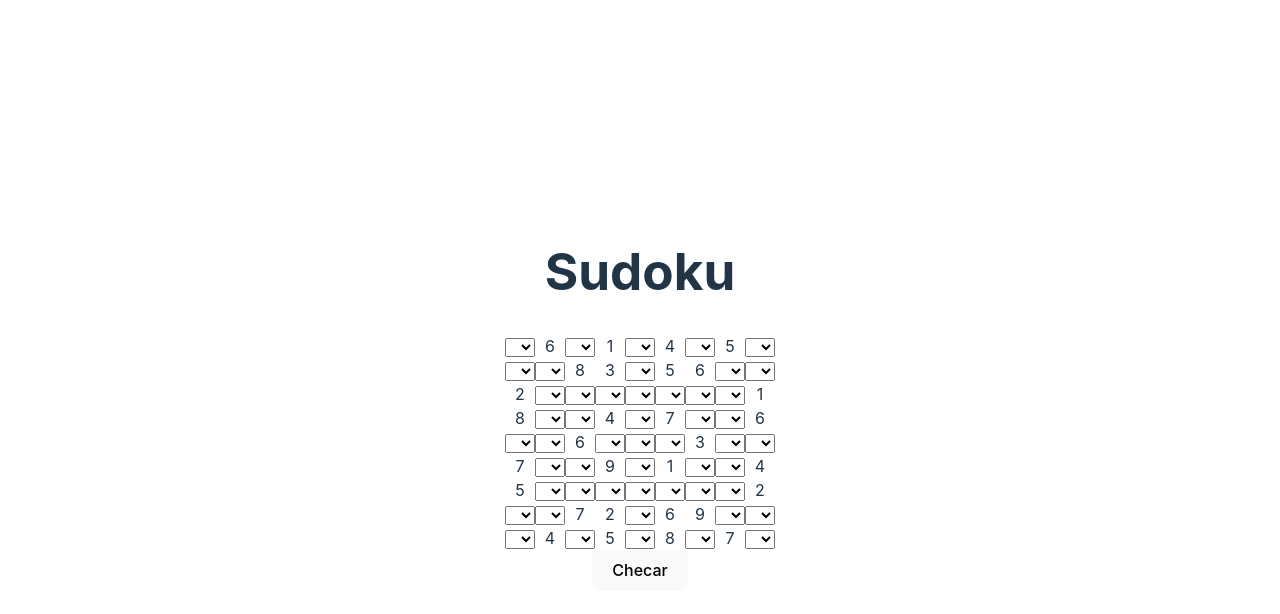
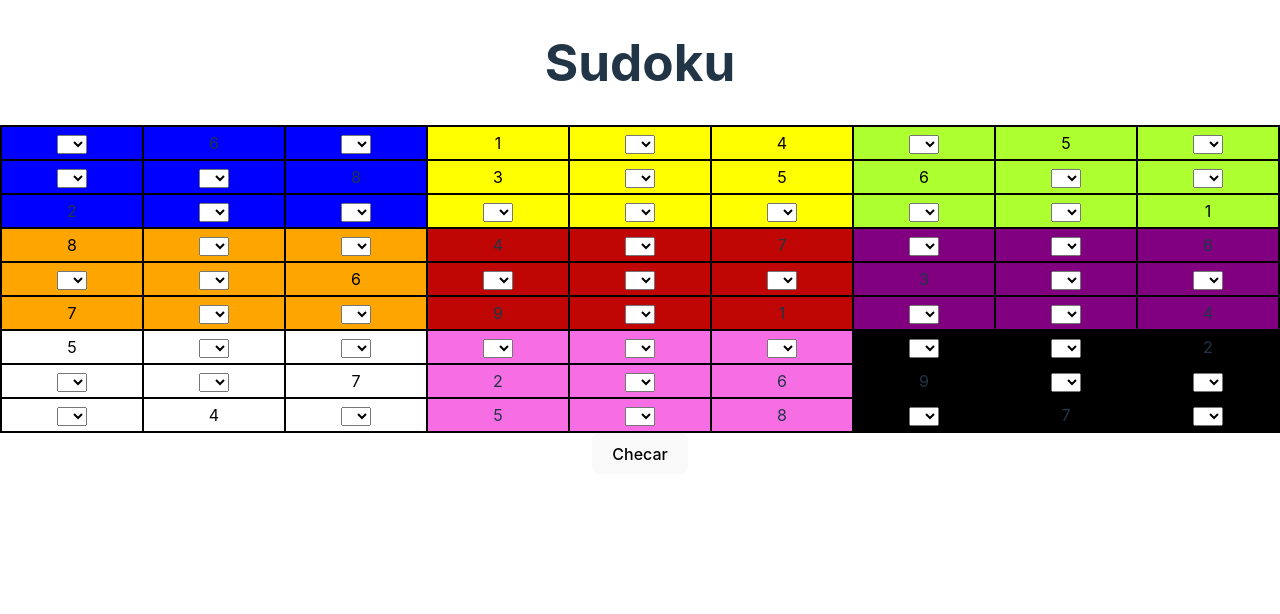
Before and after one commit to corrumptus/sudoku, a React app in the folder client/: page / in a window 1280 px wide. Shown: the top 614 px of the page. Built offline with nearby package versions, Linux system fonts and the light colour scheme; the HTML template or start-up script is replaced by a standard one.

Commit message:
removing the default vite styles and adding some styles to the page

```diff
--- a/client/src/App.css
+++ b/client/src/App.css
@@ -1,47 +1,95 @@
 #root {
-  max-width: 1280px;
-  margin: 0 auto;
-  padding: 2rem;
+  width: 100%;
+  height: 100vh;
   text-align: center;
 }
 
-.logo {
-  height: 6em;
-  padding: 1.5em;
-  will-change: filter;
-  transition: filter 300ms;
-}
-.logo:hover {
-  filter: drop-shadow(0 0 2em #646cffaa);
-}
-.logo.react:hover {
-  filter: drop-shadow(0 0 2em #61dafbaa);
+.app {
+  height: 100%;
+  display: flex;
+  flex-direction: column;
+  align-items: center;
+  justify-content: center;
 }
 
-@keyframes logo-spin {
-  from {
-    transform: rotate(0deg);
-  }
-  to {
-    transform: rotate(360deg);
-  }
-}
-
-@media (prefers-reduced-motion: no-preference) {
-  a:nth-of-type(2) .logo {
-    animation: logo-spin infinite 20s linear;
-  }
-}
-
-.card {
-  padding: 2em;
-}
-
-.read-the-docs {
-  color: #888;
+.sudoku_rapper {
+  display: flex;
+  flex-direction: column;
+  align-items: center;
+  gap: 10px;
 }
 
 .sudoku {
   display: grid;
   grid-template-areas: '_ _ _ _ _ _ _ _ _';
+  border: 1px solid black;
 }
+
+.sudoku_cell {
+  border: 1px solid black;
+  padding: 4px 2px;
+  outline: none;
+}
+
+.sudoku_select {
+  background-color: rgb(214, 214, 214);
+  color: black;
+}
+
+.sudoku_cell:nth-child(1), .sudoku_cell:nth-child(2), .sudoku_cell:nth-child(3),
+.sudoku_cell:nth-child(10), .sudoku_cell:nth-child(11), .sudoku_cell:nth-child(12),
+.sudoku_cell:nth-child(19), .sudoku_cell:nth-child(20), .sudoku_cell:nth-child(21) {
+  background-color: blue;
+}
+
+.sudoku_cell:nth-child(4), .sudoku_cell:nth-child(5), .sudoku_cell:nth-child(6),
+.sudoku_cell:nth-child(13), .sudoku_cell:nth-child(14), .sudoku_cell:nth-child(15),
+.sudoku_cell:nth-child(22), .sudoku_cell:nth-child(23), .sudoku_cell:nth-child(24) {
+  background-color: yellow;
+  color: black;
+}
+
+.sudoku_cell:nth-child(7), .sudoku_cell:nth-child(8), .sudoku_cell:nth-child(9),
+.sudoku_cell:nth-child(16), .sudoku_cell:nth-child(17), .sudoku_cell:nth-child(18),
+.sudoku_cell:nth-child(25), .sudoku_cell:nth-child(26), .sudoku_cell:nth-child(27) {
+  background-color: greenyellow;
+  color: black;
+}
+
+.sudoku_cell:nth-child(28), .sudoku_cell:nth-child(29), .sudoku_cell:nth-child(30),
+.sudoku_cell:nth-child(37), .sudoku_cell:nth-child(38), .sudoku_cell:nth-child(39),
+.sudoku_cell:nth-child(46), .sudoku_cell:nth-child(47), .sudoku_cell:nth-child(48) {
+  background-color: orange;
+  color: black;
+}
+
+.sudoku_cell:nth-child(31), .sudoku_cell:nth-child(32), .sudoku_cell:nth-child(33),
+.sudoku_cell:nth-child(40), .sudoku_cell:nth-child(41), .sudoku_cell:nth-child(42),
+.sudoku_cell:nth-child(49), .sudoku_cell:nth-child(50), .sudoku_cell:nth-child(51) {
+  background-color: #c00505;
+}
+
+.sudoku_cell:nth-child(34), .sudoku_cell:nth-child(35), .sudoku_cell:nth-child(36),
+.sudoku_cell:nth-child(43), .sudoku_cell:nth-child(44), .sudoku_cell:nth-child(45),
+.sudoku_cell:nth-child(52), .sudoku_cell:nth-child(53), .sudoku_cell:nth-child(54) {
+  background-color: purple;
+}
+
+.sudoku_cell:nth-child(55), .sudoku_cell:nth-child(56), .sudoku_cell:nth-child(57),
+.sudoku_cell:nth-child(64), .sudoku_cell:nth-child(65), .sudoku_cell:nth-child(66),
+.sudoku_cell:nth-child(73), .sudoku_cell:nth-child(74), .sudoku_cell:nth-child(75) {
+  background-color: white;
+  color: black;
+}
+
+.sudoku_cell:nth-child(58), .sudoku_cell:nth-child(59), .sudoku_cell:nth-child(60),
+.sudoku_cell:nth-child(67), .sudoku_cell:nth-child(68), .sudoku_cell:nth-child(69),
+.sudoku_cell:nth-child(76), .sudoku_cell:nth-child(77), .sudoku_cell:nth-child(78) {
+  background-color: #f76de4;
+}
+
+.sudoku_cell:nth-child(61), .sudoku_cell:nth-child(62), .sudoku_cell:nth-child(63),
+.sudoku_cell:nth-child(70), .sudoku_cell:nth-child(71), .sudoku_cell:nth-child(72),
+.sudoku_cell:nth-child(79), .sudoku_cell:nth-child(80), .sudoku_cell:nth-child(81) {
+  background-color: black;
+}
```
